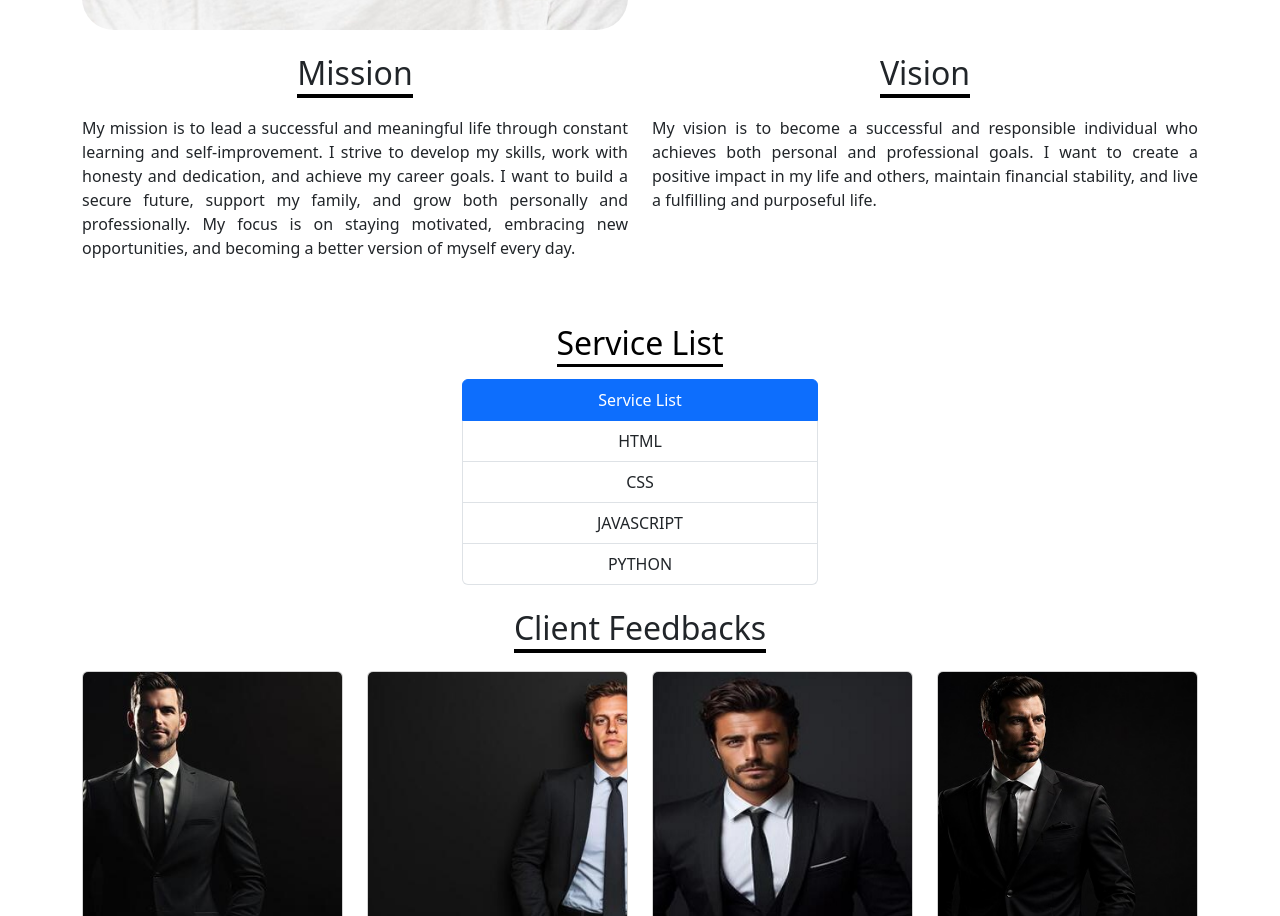
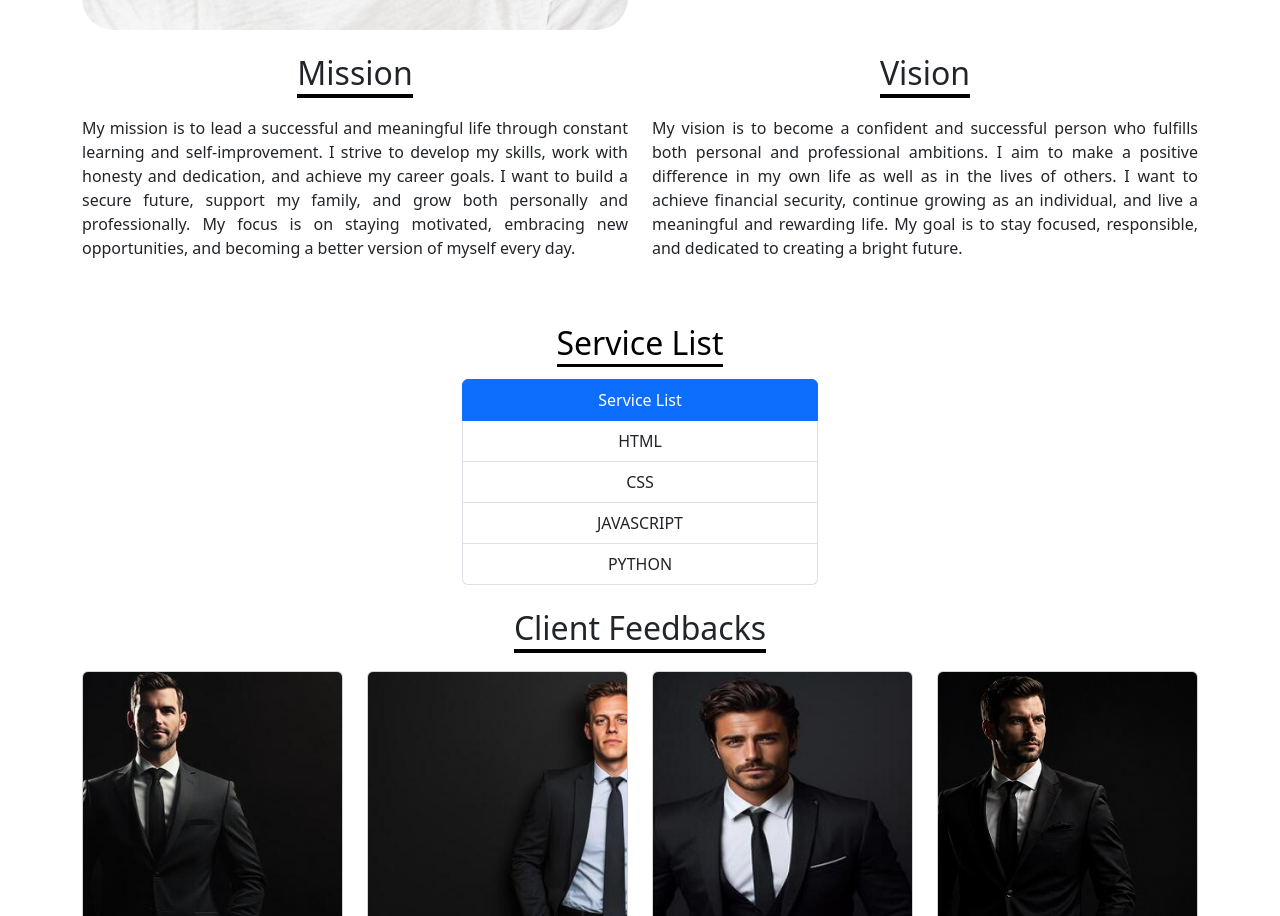
Before and after one commit to marufacoder/30_4_2026_personal_portfolio, a plain HTML site: page index.html in a window 1280 px wide. Shown: the part 1349-2265 px from the top of the page. Drawn offline with nearby package versions, Linux system fonts and the light colour scheme.

Commit message:
Update index.html

```diff
--- a/index.html
+++ b/index.html
@@ -121,8 +121,12 @@ My focus is on staying motivated, embracing new opportunities, and becoming a be
         <div class="col-lg-6">
  <h2 class="text-center mt-4 mb-4"><span class="border-bottom border-black border-4">Vision</span></h2>
 <p class="text-justify">
-    My vision is to become a successful and responsible individual who achieves both personal and professional goals. I want to create a positive impact in my life and others,
-    maintain financial stability, and live a fulfilling and purposeful life.
+My vision is to become a confident and successful person who fulfills both personal and professional ambitions.
+I aim to make a positive difference in my own life as well as in the lives of others.
+I want to achieve financial security, continue growing as an individual, and live a meaningful and rewarding life.
+My goal is to stay focused, responsible, and dedicated to creating a bright future.
+
+
 
 </p>
 
```
